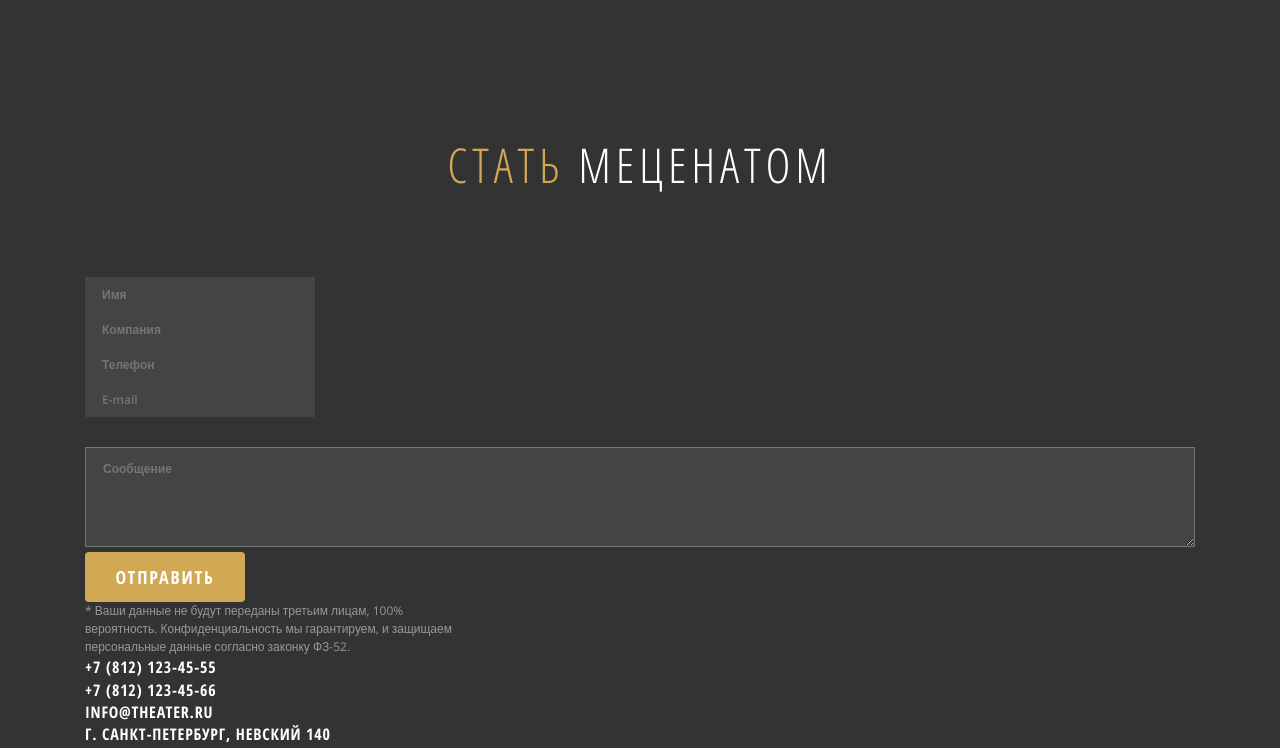
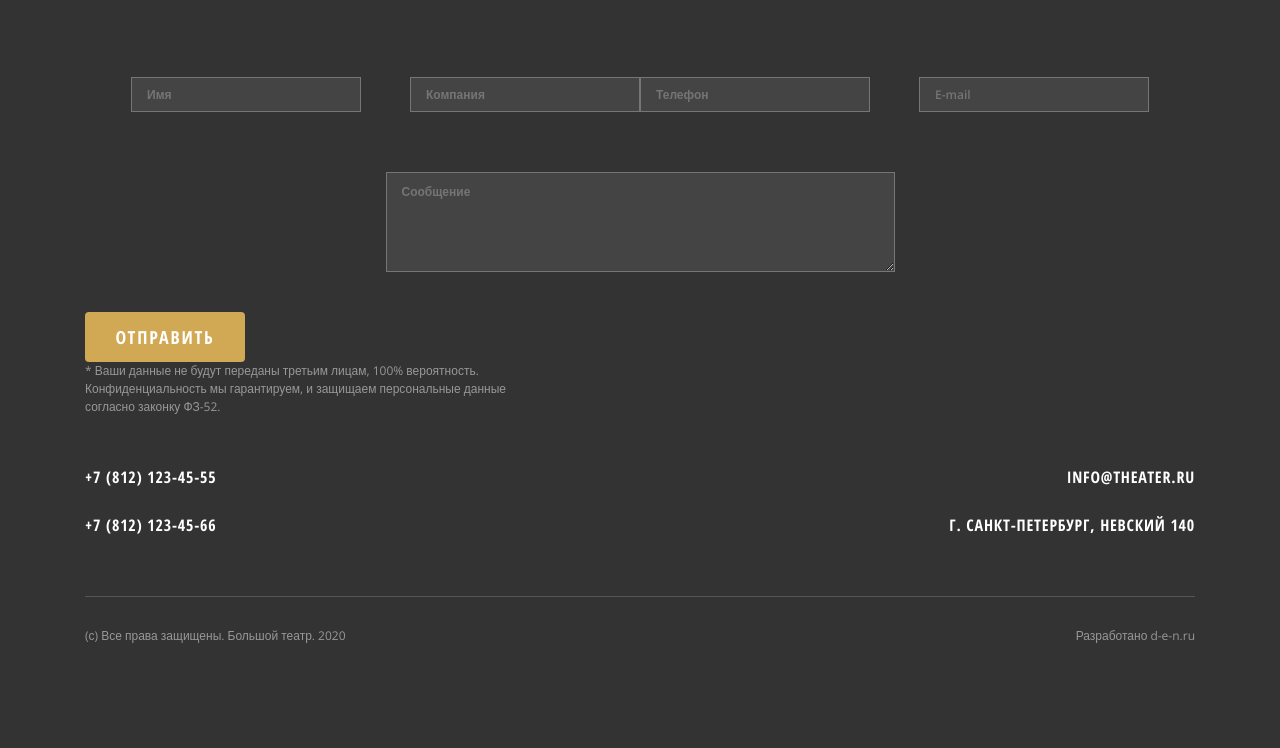
Before and after one commit to VHromyk/theatre, a plain HTML site: page index.html in a window 1280 px wide. Shown: the part 3998-4746 px from the top of the page. After the commit the page ends 4673 px from the top, so only its background shows below. Drawn offline with nearby package versions, Linux system fonts and the light colour scheme.

Commit message:
finished mobile version

```diff
--- a/index.html
+++ b/index.html
@@ -180,14 +180,13 @@
           </div>
           <div class="slider-element">
             <img class="first" src="./image/logo.png" alt="3-slider-el">
-            <img class="second" src="./image/logo.png" alt="2-slider-el"></div>
+            <img class="second" src="./image/logo.png" alt="2-slider-el">
+          </div>
           <div class="slider-element">
             <img class="first" src="./image/logo.png" alt="4-slider-el">
-            <img class="second" src="./image/logo.png" alt="2-slider-el"></div>
+            <img class="second" src="./image/logo.png" alt="2-slider-el">
           </div>
-          <div id="carouselExampleControls" class="carousel slide" data-ride="carousel">
-  <div class="carousel-inner">
-    <!-- Карусель компаний которые являються нашими клиентами -->
+          </div>
 </section>
     </main>
          <footer class="our-patrons">
--- a/sass/_base.scss
+++ b/sass/_base.scss
@@ -1,3 +1,6 @@
+* {
+  box-sizing: border-box;
+}
 body {
   background-color: #333333;
   color: #ffffff;
--- a/sass/_our-patrons.scss
+++ b/sass/_our-patrons.scss
@@ -1,35 +1,32 @@
-.our-patrons .title {
+.our-patrons {
+  .title {
     margin-top: 80px;
     text-align: center;
   }
-
-.our-patrons {
   .description {
     font-size: 12px;
     line-height: 1.5;
-    max-width: 390px;
+    max-width: 435px;
 
     color: #989898;
   }
+  .btn {
+    margin-top: 40px;
   }
-.our-patrons input {
+  input {
+    display: block;
     background: #444444;
-  border-style: 1px solid #97979701;
+    border-style: solid;
+    border-width: 1px;
     width: 230px;
     height: 35px;
     font-weight: 600;
     font-size: 12px;
     line-height: 1.5;
     align-items: center;
+    padding-left: 15px;
 
     color: #989898;
-
-  &::placeholder {
-    padding-left: 15px;
-  }
-  &:hover,
-  &:focus {
-    padding-left: 15px;
   }
 }
 
@@ -40,23 +37,15 @@
 .our-patrons-textarea {
   margin-top: 30px;
   background: #444444;
-  border-style: 1px solid #97979701;
+
   font-weight: 600;
   font-size: 12px;
   line-height: 1.5;
   width: 100%;
   height: 100px;
   color: #ffffff;
-
-  &::placeholder {
   padding-left: 15px;
   padding-top: 10px;
-  }
-  &:focus,
-  &:hover {
-    padding-left: 15px;
-    padding-top: 10px;
-  }
 }
 
 .adress {
@@ -75,24 +64,20 @@
   padding-top: 30px;
   border-top: 1px solid #565656;
   color: #989898;
-  .developer {
-    padding-bottom: 30px;
-    margin-top: 20px;
-  }
 }
 
-@media (max-width: 575px) {
+@media (max-width: 767px) {
   .our-patrons {
     text-align: center;
-    .btn {
-      margin-top: 40px;
-    }
     .description {
       margin-top: 30px;
       margin-right: auto;
       margin-left: auto;
     }
   }
+}
+
+@media (max-width: 575px) {
   .our-patrons-list {
     text-align: center;
   }
@@ -114,5 +99,50 @@
   .underfooter {
     max-width: 504px;
     text-align: center;
+    .developer {
+      padding-bottom: 30px;
+      margin-top: 20px;
     }
   }
+}
+@media (min-width: 576px) {
+  .our-patrons-list {
+    display: flex;
+    justify-content: center;
+    flex-wrap: wrap;
+
+    & li:nth-child(odd) {
+      margin-right: 49px;
+    }
+  }
+  .our-patrons-textarea {
+    margin-left: auto;
+    margin-right: auto;
+    max-width: 509px;
+    display: block;
+  }
+  .our-patrons-list li:nth-child(-n + 2) {
+    margin-bottom: 30px;
+  }
+  .adress {
+    margin-top: 50px;
+    display: flex;
+    justify-content: space-between;
+  }
+  .phone-list li:last-child {
+    margin-top: 25px;
+  }
+  .adress-list {
+    text-align: end;
+  }
+  .adress-list li:last-child {
+    margin-top: 25px;
+  }
+  .underfooter {
+    display: flex;
+    justify-content: space-between;
+    p {
+      padding-bottom: 30px;
+    }
+  }
+}
--- a/sass/_our-performance.scss
+++ b/sass/_our-performance.scss
@@ -1,3 +1,6 @@
 .our-performance {
   text-align: center;
 }
+
+@media (min-width: 576px) {
+}
--- a/sass/_theater-partners.scss
+++ b/sass/_theater-partners.scss
@@ -1,5 +1,4 @@
 .slider-element {
-  margin-bottom: 80px;
   margin-top: 60px;
   & img {
     width: 200px;
@@ -12,7 +11,7 @@
 
 .theater-partners .title {
   text-align: center;
-  margin-bottom: 60px;
+  // margin-bottom: 60px;
 }
 
 .carousel-item {
```
Also changed, not shown: css/main.css, css/main.min.css, 2 other files. Lines whose indentation alone changed are shown as unchanged.
